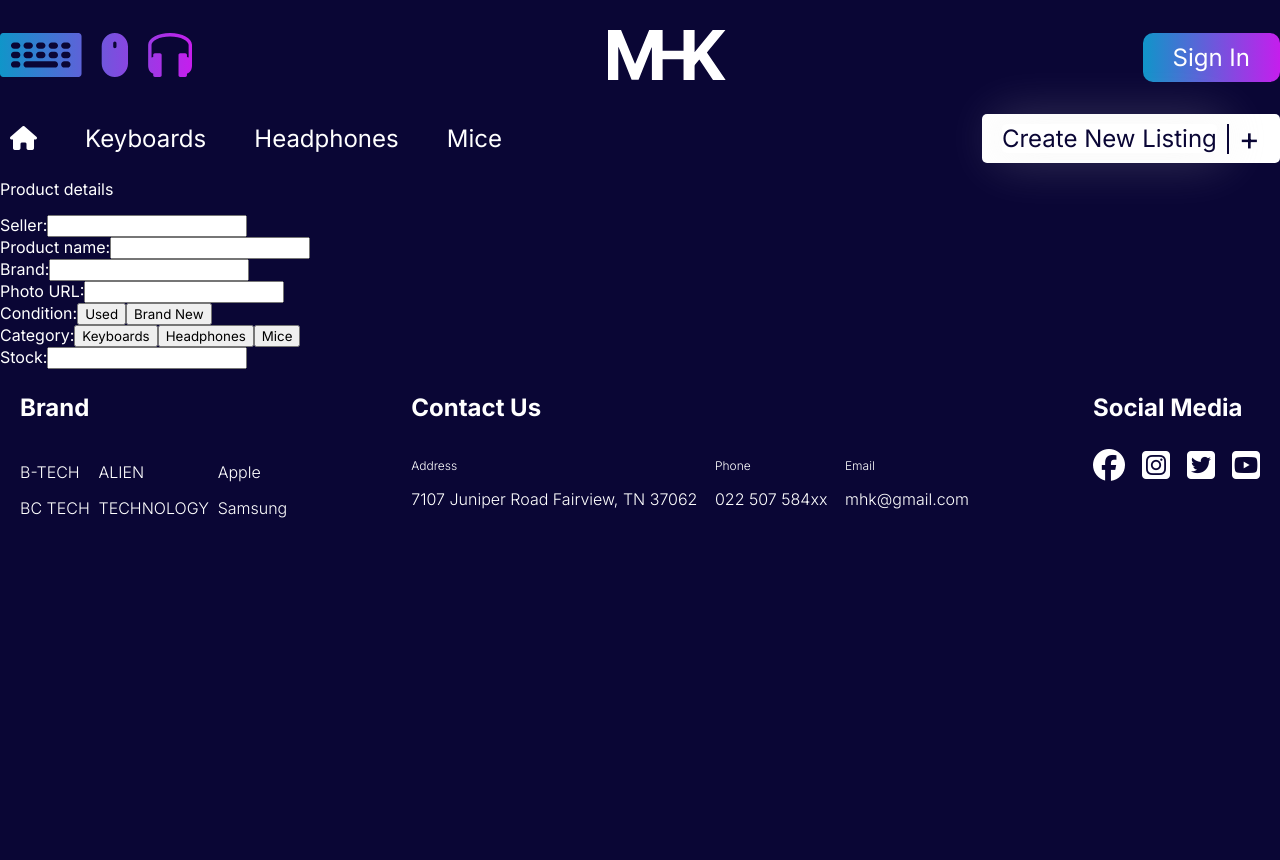
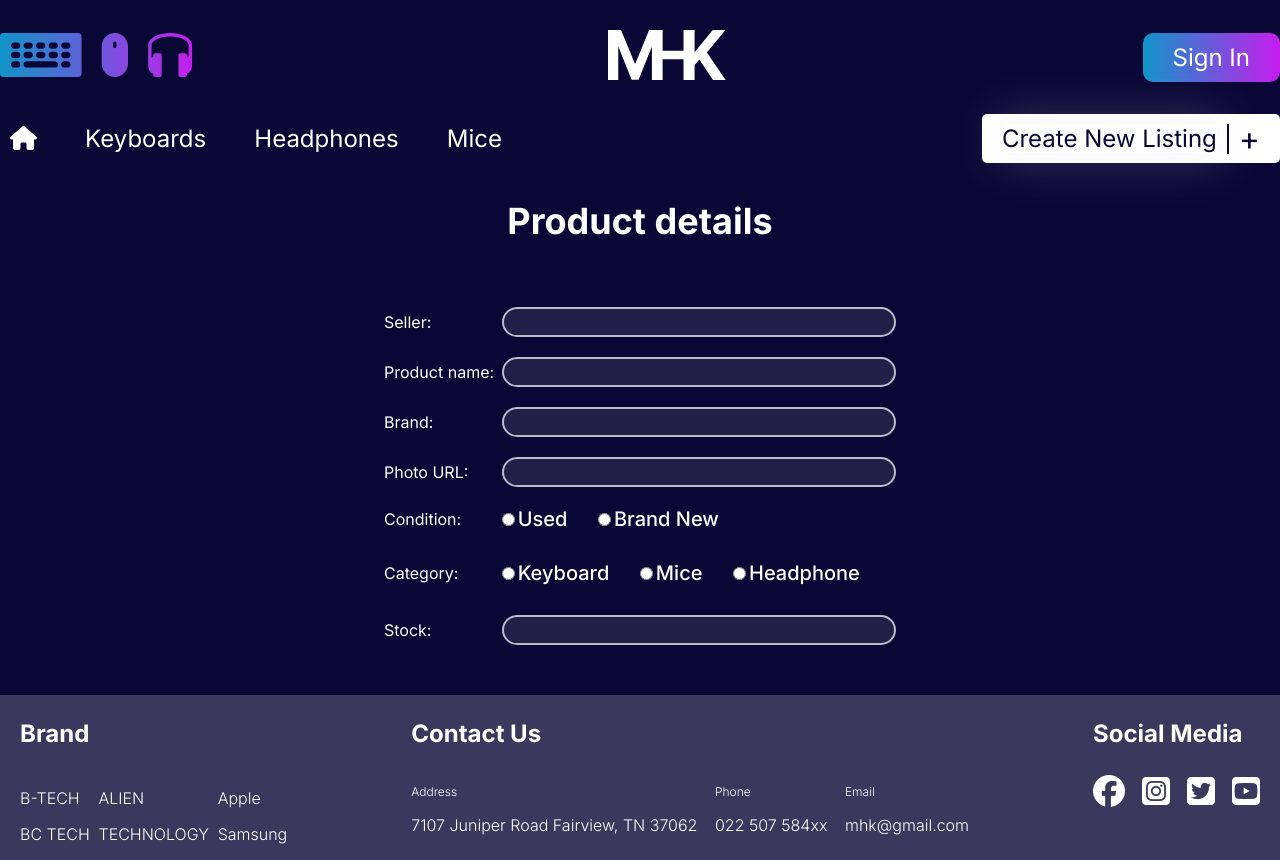
Before and after one commit to duongdono95/MHK, a Vue app in the folder front-end/: page /listing in a window 1280 px wide. Before the commit the page ends 800 px from the top, so only its background shows below. Built offline with nearby package versions, Linux system fonts and the light colour scheme.

Commit message:
add style and content for Making-a-Listing page

```diff
--- a/front-end/src/components/Footer.vue
+++ b/front-end/src/components/Footer.vue
@@ -1,6 +1,7 @@
 <template>
 <div class="footer">
-      <div class="brand__container">
+      <div class="footer__content">
+        <div class="brand__container">
       <p class="footer__title">Brand</p>
       <div class="brands">
         <div class="brand__list">
@@ -43,7 +44,8 @@
         <li class="socialMedia__item"><i class="fa-brands fa-square-youtube"></i></li>
       </ul>
     </div>
-  </div>
+      </div>
+</div>
 </template>
 
 <script>
@@ -53,11 +55,12 @@
 </script>
 
 <style scoped>
-footer {
-  background-color: rgba(255, 255, 255, 0.1);
+.footer {
+  background-color: rgba(255, 255, 255, 0.2);
+  width: 100%;
 }
 
-.footer {
+.footer__content {
   padding: 0 20px;
   color: white;
   display: flex;
--- a/front-end/src/views/Listing.vue
+++ b/front-end/src/views/Listing.vue
@@ -1,9 +1,8 @@
 <template>
     <div class="container">
-        <div class="listing">
+        <div class="listing__container">
             <p class="intro">Product details</p>
-        </div>
-        <form class="form">
+            <form class="form">
             <div class="form__group">
                 <label for="seller">Seller:</label>
                 <input id="seller" class="form__element" type="text">
@@ -20,25 +19,38 @@
                 <label for="photo_url">Photo URL:</label>
                 <input id="photo_url" class="form__element" type="url">
             </div>
-            <div class="form__group">
-                <label for="condition">Condition:</label>
-                <button class="condition">Used</button>
-                <button class="condition">Brand New</button>
+            <div class="form__group__radio">
+                <p class="from__tittle">Condition:</p>
+                <div class="input__group">
+                    <input id="used" type="radio" value="used"><label for="used">Used</label>
+                </div>
+                <div class="input__group">
+                    <input id="brandNew" type="radio" value="brandNew"><label for="brandNew">Brand New</label>
+                </div>
             </div>
-            <div class="form__group">
-                <label for="category">Category:</label>
-                <button class="category">Keyboards</button>
-                <button class="category">Headphones</button>
-                <button class="category">Mice</button>
+            <div class="form__group__radio">
+                <p class="from__tittle">Category:</p>
+                <div class="input__group">
+                    <input id="keyboard" type="radio" value="keyboard"><label for="keyboard">Keyboard</label>
+                </div>
+                <div class="input__group">
+                    <input id="mice" type="radio" value="mice"><label for="mice">Mice</label>
+                </div>
+                <div class="input__group">
+                    <input id="headphone" type="radio" value="headphone"><label for="headphone">Headphone</label>
+                </div>
+
+
             </div>
             <div class="form__group">
                 <label for="stock">Stock:</label>
                 <input id="stock" class="form__element" type="number">
             </div>
         </form>
-        <Footer/>
+        </div>
     </div>
 
+    <Footer/>
 </template>
 
 <script>
@@ -54,4 +66,53 @@
     max-width: 1400px;
     margin: 0 auto;
 }
+.intro {
+    font-size : 36px;
+    font-weight : 700;
+    text-align : center;
+    margin-bottom: 5%;
+}
+.listing__container {
+    height: 66.5vh;
+    display: flex;
+    align-items: center;
+    flex-direction: column;
+}
+.form {
+    display: flex;
+    flex-direction: column;
+    width : 40%;
+    margin : 0 auto;
+    gap: 20px;
+}
+.form__group {
+    display: flex;
+    align-items: center;
+}
+.form__group label{
+    width : 30%;
+}
+.form__group input {
+    width: 100%;
+    height: 30px;
+    background-color: rgba(255, 255, 255, 0.1);
+    border: 2px solid rgba(255, 255, 255, 0.7);
+    border-radius: 50px;
+}
+.form__group__radio {
+    display: flex;
+    margin-bottom: 2%;
+    align-items: center;
+}
+.form__group__radio label{
+   font-size: 20px;
+   font-weight: 500;
+}
+.form__group__radio p {
+    margin: 0;
+    width: 22%;
+}
+.input__group {
+    margin-right: 5%;
+}
 </style>
```
